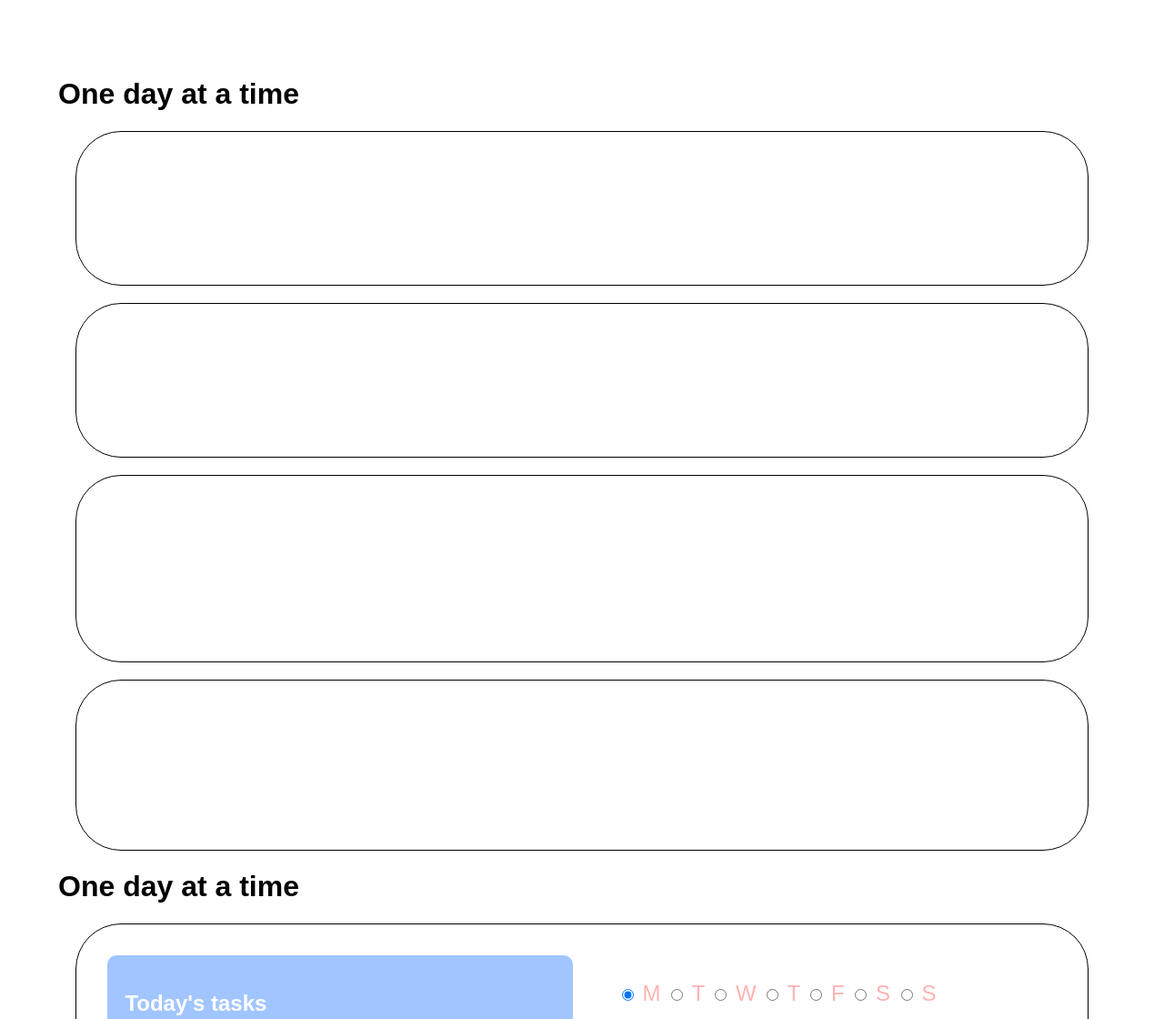
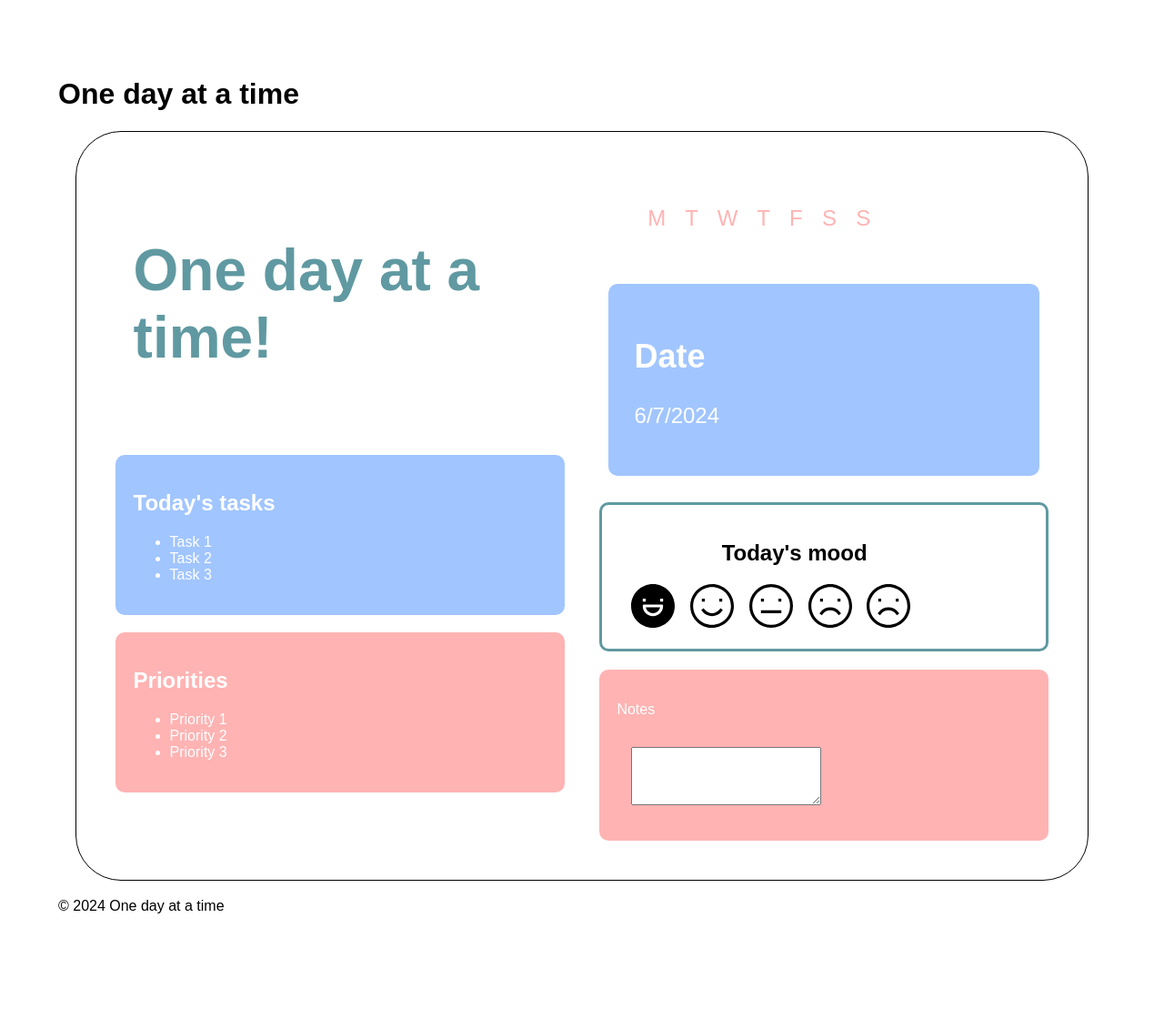
Before and after one commit to almanzamarfrancisco/one_day_at_time, a plain HTML site: page index.html in a window 1280 px wide. Shown: the top 1120 px of the page at 91% size. After the commit the page ends 1085 px from the top, so only its background shows below. Drawn offline with Linux system fonts and the light colour scheme.

Commit message:
Checkpoint: 1st excersice

```diff
--- a/index.css
+++ b/index.css
@@ -8,10 +8,10 @@ section {
     border-radius: 50px;
     padding: 1.5em;
     margin: 1.2em;
-    color: #fff;
 }
 main {
     border-radius: 10px;
+    color:#fff;
 }
 #main {
     display: flex;
@@ -19,7 +19,7 @@ main {
 }
 #main > div {
     flex: 1;
-    padding: 10px;
+    /* padding: 10px; */
 }
 #today_tasks{
     background-color: #a1c5ff;
@@ -51,3 +51,20 @@ main {
     background-color: #fff;
     color: #000;
 }
+
+.padding-margin {
+    padding: 1.2em;
+    margin: 1.2em;
+}
+.mood-img{
+    display: flex;
+    flex-direction: row;
+    justify-content: space-between;
+    width: 3em;
+    display: inline;
+}
+input[type="radio"] {
+    opacity: 0;
+    width: 0;
+    height: 0;
+}
--- a/index.html
+++ b/index.html
@@ -12,7 +12,7 @@
         <h1>One day at a time</h1>
     </header>
     <main>
-        <section>
+        <!-- <section>
             <h2>What is this?</h2>
             <p>This is a simple web application that helps you to keep track of your daily tasks. You can add, edit and delete tasks. You can also mark tasks as completed.</p>
         </section>
@@ -36,11 +36,13 @@
                 <li>CSS</li>
                 <li>JavaScript</li>
             </ul>
-        </section>
-        <h1 style="color: #000;">One day at a time</h1>
+        </section> -->
         <section id="main">
-            <div>
-                <div id="today_tasks">
+            <div id="column_1">
+                <div id="title" style="color: #6099a1" class="padding-margin">
+                    <h1 style="font-size: 4em;">One day at a time!</h1>
+                </div>
+                <div id="today_tasks" class="padding-margin">
                     <h2>Today's tasks</h2>
                     <ul>
                         <li>Task 1</li>
@@ -48,7 +50,7 @@
                         <li>Task 3</li>
                     </ul>
                 </div>
-                <div id="priorities">
+                <div id="priorities" class="padding-margin">
                     <h2>Priorities</h2>
                     <ul>
                         <li>Priority 1</li>
@@ -57,8 +59,8 @@
                     </ul>
                 </div>
             </div>
-            <div>
-                <div id="week">
+            <div id="column_2">
+                <div id="week" class="padding-margin">
                     <input type="radio" id="monday" name="week_days" value="M" checked>
                     <label for="monday">M</label>
                     <input type="radio" id="tuesday" name="week_days" value="T">
@@ -74,26 +76,36 @@
                     <input type="radio" id="sunday" name="week_days" value="S">
                     <label for="sunday">S</label>
                 </div>
-                <div id="date">
+                <div id="date" class="padding-margin">
                     <h2>Date</h2>
                     <p id="date-string">2024-01-01</p>
                 </div>
-                <div id="mood">
+                <div id="mood" class="padding-margin">
                     <h2 style="padding-left: 25%;">Today's mood</h2>
-                    <div style="margin: 1.2em;padding: 1.2em;">
+                    <div class="form__answer">
                         <input type="radio" id="exited" name="mood_selection" value="exited" checked>
-                        <label for="exited">Exited</label>
+                        <label for="exited">
+                            <img src="assets/images/exited-filled.svg" class="mood-img">
+                        </label>
                         <input type="radio" id="happy" name="mood_selection" value="happy">
-                        <label for="happy">Happy</label>
+                        <label for="happy">
+                            <img src="assets/images/happy-outlined.svg" class="mood-img">
+                        </label>
                         <input type="radio" id="neutral" name="mood_selection" value="neutral">
-                        <label for="neutral">Neutral</label>
+                        <label for="neutral">
+                            <img src="assets/images/neutral-outlined.svg" class="mood-img">
+                        </label>
                         <input type="radio" id="sad" name="mood_selection" value="sad">
-                        <label for="sad">Sad</label>
+                        <label for="sad">
+                            <img src="assets/images/sad-outlined.svg" class="mood-img">
+                        </label>
                         <input type="radio" id="angry" name="mood_selection" value="angry">
-                        <label for="angry">Angry</label>
+                        <label for="angry">
+                            <img src="assets/images/sad-outlined.svg" class="mood-img">
+                        </label>
                     </div>
                 </div>
-                <div id="notes">
+                <div id="notes" class="padding-margin">
                     <p>Notes</p>
                     <Textarea style="padding: 1.2em;margin: 1.2em;">
                     </Textarea>
--- a/index.js
+++ b/index.js
@@ -1,3 +1,44 @@
-console.log("Hello World");
-let d = new Date();
-document.getElementById('date-string').innerHTML = d.getDate() + "/" + d.getMonth() + "/" + d.getFullYear();
+let d = new Date()
+document.getElementById('date-string').innerHTML = d.getDate() + "/" + d.getMonth() + "/" + d.getFullYear()
+
+/* Exercise: Make the mood radiobutton selection more user friendly
+    when the a mood face is selected have to be the only one with a filled face
+    approaches:
+    1. Only change the src of the image
+    2. Use classes (use the styles: hidde, display or opacity)
+    3. CSS only
+    What would happen if the client ask the following:
+        - More moods
+        - Change the images
+        - Change the theme
+    ((Interact with the svgs?))
+    => Approach 1 pseudocode:
+        1) Get the images
+        2) Set up a folder with the images
+        3) Format the name for all the images
+        4) Put the images on the page
+        5) Change the src of the images
+    => Approach 2 pseudocode:
+        1) Get the images
+        2) Set up a folder with the images
+        3) Put all the images on the page (filled and outlined)
+        4) Create a class where you can interact with the classes
+        5) Add/Remove the created class from the images
+*/
+// First approach - Change the src of the image )
+let mood_selection = document.getElementsByName('mood_selection')
+let selected_radio_value = null
+let radioFunction = () => {
+    for(let radio of mood_selection){
+        if (radio.checked) {
+            selected_radio_value = radio.value
+            document.querySelector(`label[for="${radio.id}"] img`).src = `assets/images/${radio.id}-filled.svg` // TODO: optimize asset_string
+        } else {
+            let asset_string = `assets/images/${radio.id}-outlined.svg` // TODO: optimize asset_string
+            document.querySelector(`label[for="${radio.id}"] img`).src = asset_string
+        }
+    }
+}
+for(let radio of mood_selection){
+    radio.addEventListener('change', radioFunction)
+}
```
Also changed, not shown: assets/images/angry-filled.svg (added), assets/images/angry-outlined.svg (added), assets/images/exited-filled.svg (added), assets/images/exited-outlined.svg (added), assets/images/frown-filled.svg (added), assets/images/frown-outlined.svg (added), assets/images/happy-filled.svg (added), assets/images/happy-outlined.svg (added), assets/images/neutral-filled.svg (added), assets/images/neutral-outlined.svg (added), assets/images/sad-filled.svg (added), assets/images/sad-outlined.svg (added), 3 other files.
